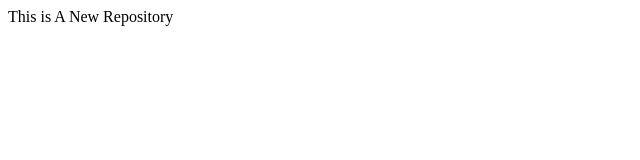
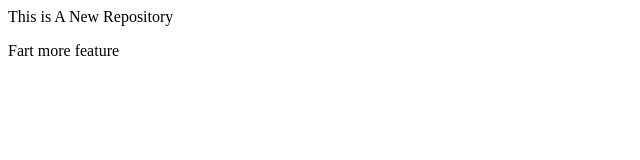
Before and after one commit to notriyaverma/localrepo, a plain HTML site: page index.html in a window 1280 px wide. Shown: the full height of the page, 0-640 px from the left. Drawn offline with Linux system fonts and the light colour scheme.

Commit message:
Added New feature

```diff
--- a/index.html
+++ b/index.html
@@ -1 +1,2 @@
 <p>This is  A New Repository</p>
+<p>Fart more feature</p>
```
